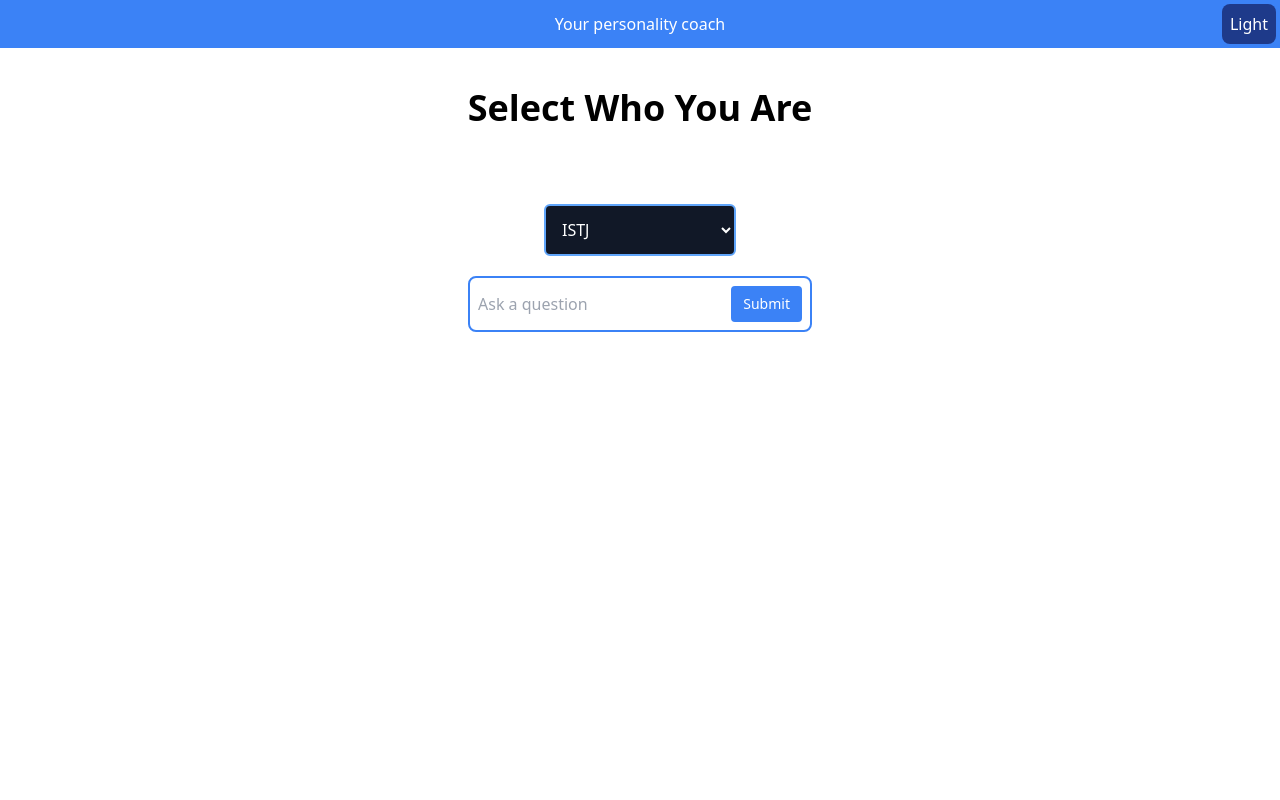
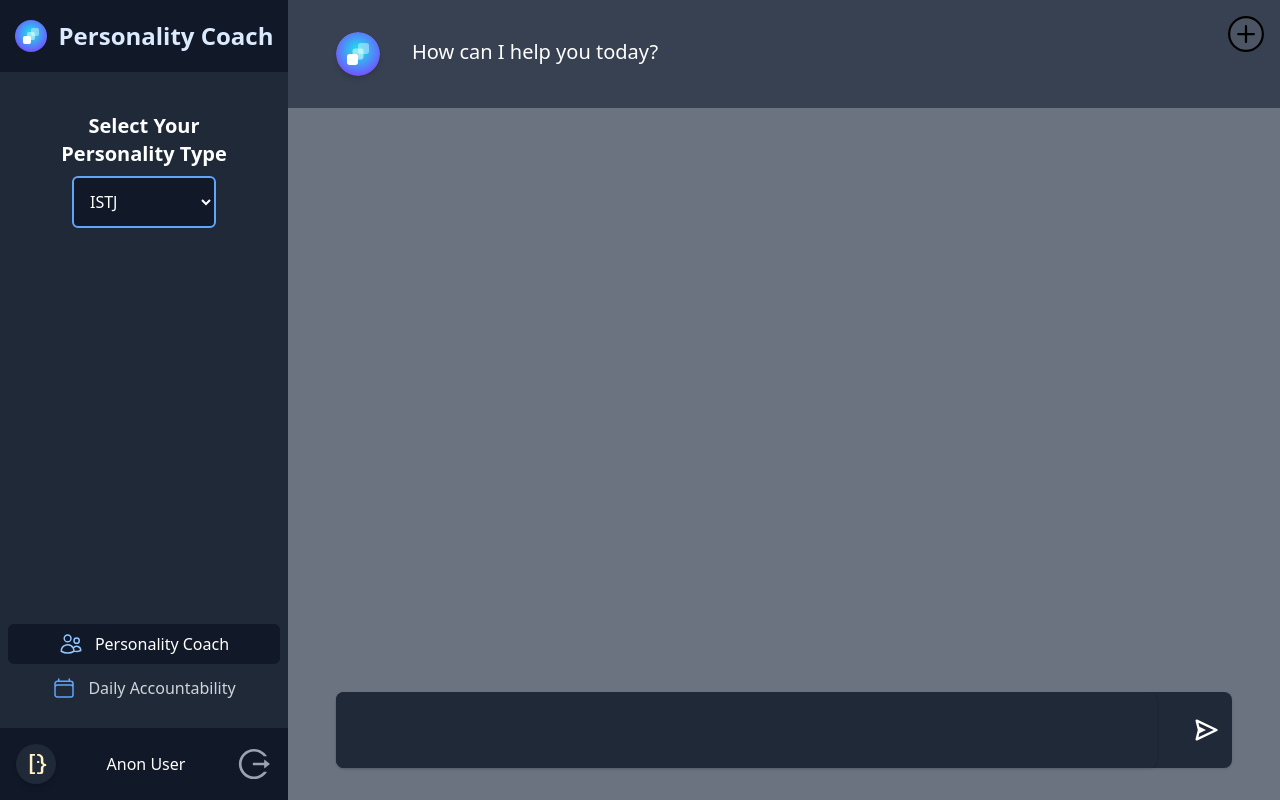
Before and after one commit to derickdecesare/personality_helper, a Next.js app: page / in a window 1280 px wide. Built offline with nearby package versions, Linux system fonts and the light colour scheme.

Commit message:
much progress

```diff
--- a/components/SideBar.js
+++ b/components/SideBar.js
@@ -14,6 +14,7 @@ import {
   UsersIcon,
   XMarkIcon,
 } from "@heroicons/react/24/outline";
+import { SiSuperuser } from "react-icons/si";
 
 function classNames(...classes) {
   return classes.filter(Boolean).join(" ");
@@ -30,7 +31,7 @@ const navigation = [
   },
 ];
 
-export default function SideBar() {
+export default function SideBar({ type, setType }) {
   return (
     <div className="hidden lg:fixed lg:inset-y-0 lg:flex lg:w-72 lg:flex-col">
       {/* Sidebar component, swap this element with another sidebar if you like */}
@@ -46,7 +47,7 @@ export default function SideBar() {
               Personality Coach
             </h2>
           </div>
-          <TypeSelect />
+          <TypeSelect type={type} setType={setType} />
         </div>
         <div className="flex flex-col">
           <nav className="mt-5 flex-1 mb-5 space-y-1 px-2">
@@ -79,17 +80,20 @@ export default function SideBar() {
             <a href="#" className="group block w-full flex-shrink-0">
               <div className="flex justify-between items-center">
                 <div>
-                  <img
+                  <div className=" h-10 w-10 rounded-full shadow-md bg-gray-800 flex items-center justify-center">
+                    <SiSuperuser className="text-xl ml-1 text-amber-100" />
+                  </div>
+                  {/* <img
                     className=" inline-block h-11 w-11 rounded-full"
                     src="https://images.unsplash.com/photo-1472099645785-5658abf4ff4e?ixlib=rb-1.2.1&ixid=eyJhcHBfaWQiOjEyMDd9&auto=format&fit=facearea&facepad=2&w=256&h=256&q=80"
                     alt=""
-                  />
+                  /> */}
                 </div>
                 <div className="ml-3">
-                  <p className="text-md font-medium text-white">Tom Cook</p>
-                  <p className="text-xs font-medium text-gray-300 group-hover:text-gray-200">
+                  <p className="text-md font-medium text-white">Anon User</p>
+                  {/* <p className="text-xs font-medium text-gray-300 group-hover:text-gray-200">
                     View profile
-                  </p>
+                  </p> */}
                 </div>
 
                 <div className="ml-3">
--- a/components/TypeSelect.js
+++ b/components/TypeSelect.js
@@ -1,33 +1,24 @@
 import React from "react";
 
-export default function TypeSelect({
-  type,
-  setType,
-  setChatHistory,
-  setMessage,
-  setResponse,
-}) {
+export default function TypeSelect({ type, setType }) {
   console.log(type);
 
   function setTypeRefresh(e) {
     setType(e.target.value);
-    setChatHistory("");
-    setMessage("");
-    setResponse("");
   }
 
   return (
     <div className=" flex flex-col items-center mt-10">
       <label
         htmlFor="site"
-        className="block text-xl text-center text-white font-bold px-10"
+        className="block text-xl text-center text-white font-bold px-10 pointer-events-none "
       >
         Select Your Personality Type
       </label>
       <select
         id="site"
         name="site"
-        className=" block w-1/2 rounded-md border border-2 border-blue-400 mt-2 py-3 pl-3 pr-10 text-white  text-base focus:border-blue-400 focus:ring-blue-300 bg-gray-900 sm:text-md"
+        className="block w-1/2 rounded-md outline-none border-2 border-blue-400  mt-2 py-3 pl-3 pr-10 text-white  text-base  bg-gray-900 sm:text-md"
         value={type}
         onChange={setTypeRefresh}
       >
--- /dev/null
+++ b/pages/api/personalitygpt.js
@@ -0,0 +1,29 @@
+import { Configuration, OpenAIApi } from "openai";
+import dotenv from "dotenv";
+
+export default async function handler(req, res) {
+  console.log("start chatgptclone.js");
+  // Set the API key and organization ID
+  const configuration = new Configuration({
+    apiKey: process.env.OPENAI_API_KEY,
+    organizationId: "org-tiZcdzmnqo3TLJCJdLEA4EL9",
+  });
+  const openai = new OpenAIApi(configuration);
+
+  const { message, type } = req.body;
+
+  const response = await openai.createCompletion({
+    model: "text-davinci-003",
+    prompt: `You are a helpful AI assistant named gpt that will act as a helpful and concerned partner to the user, so they can accomplish their goals and better understand their personality. They are a ${type}. Which is one of the 16 personality types from Myers Briggs. When they ask for advice, you can ask clarifying questions to better understand them and when you give answers ensure to frame it within the context of their personality. This is the conversation context:
+    ${message}
+    gtp:`,
+    max_tokens: 1500,
+    temperature: 0.5,
+    frequency_penalty: 0.5,
+  });
+
+  console.log("Usage:", response.data.usage);
+  res.json({
+    message: response.data.choices[0].text,
+  });
+}
--- /dev/null
+++ b/pages/friends.js
@@ -0,0 +1,165 @@
+import { useState, useEffect } from "react";
+import Head from "next/head";
+import { useTheme } from "next-themes";
+import { BiLoaderCircle } from "react-icons/bi";
+import TypeSelect from "../components/TypeSelect";
+
+function Chatbox() {
+  const [message, setMessage] = useState("");
+  const [response, setResponse] = useState("");
+  const [mounted, setMounted] = useState(false);
+  const [loading, setLoading] = useState(false);
+  const [error, setError] = useState(false);
+  const [chatHistory, setChatHistory] = useState("");
+  const [type, setType] = useState("Derick");
+  const { theme, setTheme } = useTheme();
+  let contextChat = "";
+
+  useEffect(() => setMounted(true), []);
+
+  //test
+  function handleSubmit(event) {
+    event.preventDefault();
+    console.log("submitting");
+    setLoading(true);
+    // Make a request to the server to get the response
+    // based on the message entered by the user
+    // if (sessionStorage.getItem('contextChat')) {
+    //  contextChat = sessionStorage.getItem('contextChat')
+    //  console.log(sessionStorage.getItem('contextChat'))
+    //  console.log(`contextchat: $contextChat`)
+    // }
+
+    fetch("/api/openai", {
+      method: "POST",
+      headers: { "Content-Type": "application/json" },
+      body: JSON.stringify({ message, chatHistory, type }),
+    })
+      .then((res) => res.json())
+      .then((data) => {
+        if (data.status == 200) {
+          setResponse(data.message);
+
+          // setContextChat(`You: ${message}` + `AI: ${data.message}`);
+          setLoading(false);
+          setChatHistory(
+            (prev) =>
+              prev + `  ${type}: ${message}` + "?" + ` You: ${data.message}`
+          );
+          // if (sessionStorage.getItem('contextChat')) {
+          // const storedString = sessionStorage.getItem('contextChat');
+          // const updatedString = storedString + `  Allen: ${message}`+"?" + ` You: ${data.message}`
+          // sessionStorage.setItem('contextChat', updatedString);
+          // } else {
+          //   sessionStorage.setItem('contextChat', ` Allen: ${message}`+"?" + `  You: ${data.message}`);
+          // }
+        } else {
+          setError(true);
+          setLoading(false);
+        }
+      });
+    setMessage("");
+  }
+
+  // console.log(sessionStorage.getItem('contextChat'))
+
+  if (!mounted) return null;
+  return (
+    <div>
+      <Head>
+        <title>AI Personality Coach</title>
+        <meta name="description" content="Generated by create next app" />
+        <link rel="icon" href="/favicon.ico" />
+        <link
+          rel="apple-touch-icon"
+          sizes="180x180"
+          href="/apple-touch-icon.png"
+        />
+        <link
+          rel="icon"
+          type="image/png"
+          sizes="32x32"
+          href="/favicon-32x32.png"
+        />
+        <link
+          rel="icon"
+          type="image/png"
+          sizes="16x16"
+          href="/favicon-16x16.png"
+        />
+        <link rel="manifest" href="/site.webmanifest" />
+        <meta name="msapplication-TileColor" content="#da532c" />
+        <meta name="theme-color" content="#ffffff"></meta>
+      </Head>
+      <div className="relative bg-blue-500 ">
+        <div className="mx-auto max-w-7xl py-3 px-3 sm:px-6 lg:px-8">
+          <div className=" sm:px-16 text-center">
+            <p className="font-medium text-white">
+              <span className=" inline ">Your personality coach</span>
+              <button
+                className="fixed top-1 right-1 px-2 py-2 bg-blue-900 dark:bg-blue-200 text-white dark:text-black rounded-lg"
+                onClick={() => setTheme(theme === "light" ? "dark" : "light")}
+              >
+                {theme === "light" ? "Dark" : "Light"}
+              </button>
+            </p>
+          </div>
+        </div>
+      </div>
+      <div className="flex justify-center">
+        <form className="w-full max-w-sm " onSubmit={handleSubmit}>
+          <h2 className="font-bold text-4xl text-center mt-10 mb-5 ">
+            Select Who You Are
+          </h2>
+          <TypeSelect
+            type={type}
+            setType={setType}
+            setChatHistory={setChatHistory}
+            setMessage={setMessage}
+            setResponse={setResponse}
+            className="text-2xl font-semibold text-gray-900 px-5"
+          />
+          <div className="flex items-center border border-2 rounded-lg m-5 border-blue-500 py-2">
+            <input
+              className="appearance-none bg-transparent border-none w-full dark:text-white text-gray-700 mr-3 px-2 focus:outline-none"
+              type="text"
+              placeholder="Ask a question"
+              aria-label="Prompt"
+              value={message}
+              onChange={(event) => setMessage(event.target.value)}
+            />
+            <button
+              className="flex-shrink-0 bg-blue-500 hover:bg-blue-700 border-blue-500 hover:border-blue-700 text-sm border-4 text-white py-1 px-2 mr-2 rounded"
+              type="submit"
+            >
+              Submit
+            </button>
+          </div>
+          {!loading ? (
+            <div className="px-5 py-3 mt-3 text-center text-gray-600 dark:text-white">
+              {error ? (
+                <p>
+                  You need to refresh the page, max context has been reached.
+                </p>
+              ) : (
+                <>
+                  {response && (
+                    <p>
+                      <b>AI:</b> {response}
+                    </p>
+                  )}
+                </>
+              )}
+            </div>
+          ) : (
+            <div className="px-5 py-3 mt-3 flex justify-center">
+              <BiLoaderCircle className="animate-spin-slow text-xl" />
+            </div>
+          )}
+        </form>
+      </div>
+    </div>
+  );
+}
+
+export default Chatbox;
--- a/pages/index.js
+++ b/pages/index.js
@@ -1,165 +1,153 @@
-import { useState, useEffect } from "react";
-import Head from "next/head";
-import { useTheme } from "next-themes";
-import { BiLoaderCircle } from "react-icons/bi";
+import { Fragment, useState, useRef, useEffect } from "react";
 import TypeSelect from "../components/TypeSelect";
+import { AiFillAccountBook } from "react-icons/ai";
+import { BiSend, BiRightArrow } from "react-icons/bi";
+import { BsPlusCircle, BsArrowRightShort } from "react-icons/bs";
+import { GiChargedArrow } from "react-icons/gi";
+import { SiSuperuser } from "react-icons/si";
 
-function Chatbox() {
-  const [message, setMessage] = useState("");
-  const [response, setResponse] = useState("");
-  const [mounted, setMounted] = useState(false);
-  const [loading, setLoading] = useState(false);
-  const [error, setError] = useState(false);
-  const [chatHistory, setChatHistory] = useState("");
-  const [type, setType] = useState("Derick");
-  const { theme, setTheme } = useTheme();
-  let contextChat = "";
+import SideBar from "../components/SideBar";
 
-  useEffect(() => setMounted(true), []);
+export default function Chat() {
+  const [input, setInput] = useState("");
+  const [type, setType] = useState("ISTJ");
+  const [thinking, setThinking] = useState(false);
+  const [chatLog, setChatLog] = useState([
+    {
+      user: "gpt",
+      message: "How can I help you today? ",
+    },
+  ]);
 
-  //test
-  function handleSubmit(event) {
-    event.preventDefault();
-    console.log("submitting");
-    setLoading(true);
-    // Make a request to the server to get the response
-    // based on the message entered by the user
-    // if (sessionStorage.getItem('contextChat')) {
-    //  contextChat = sessionStorage.getItem('contextChat')
-    //  console.log(sessionStorage.getItem('contextChat'))
-    //  console.log(`contextchat: $contextChat`)
-    // }
+  useEffect(() => {
+    console.log("type changed to", type);
+  }, [type]);
 
-    fetch("/api/openai", {
-      method: "POST",
-      headers: { "Content-Type": "application/json" },
-      body: JSON.stringify({ message, chatHistory, type }),
-    })
-      .then((res) => res.json())
-      .then((data) => {
-        if (data.status == 200) {
-          setResponse(data.message);
+  //scroll to bottom when new message is added
+  useEffect(() => {
+    dummy.current?.scrollIntoView({ behavior: "smooth" });
+  }, [chatLog]);
+  const dummy = useRef(null);
 
-          // setContextChat(`You: ${message}` + `AI: ${data.message}`);
-          setLoading(false);
-          setChatHistory(
-            (prev) =>
-              prev + `  ${type}: ${message}` + "?" + ` You: ${data.message}`
-          );
-          // if (sessionStorage.getItem('contextChat')) {
-          // const storedString = sessionStorage.getItem('contextChat');
-          // const updatedString = storedString + `  Allen: ${message}`+"?" + ` You: ${data.message}`
-          // sessionStorage.setItem('contextChat', updatedString);
-          // } else {
-          //   sessionStorage.setItem('contextChat', ` Allen: ${message}`+"?" + `  You: ${data.message}`);
-          // }
-        } else {
-          setError(true);
-          setLoading(false);
-        }
-      });
-    setMessage("");
+  // clear chats
+  function clearChat() {
+    setChatLog([]);
   }
 
-  // console.log(sessionStorage.getItem('contextChat'))
+  async function handleSubmit(event) {
+    event.preventDefault();
+    if (!input || thinking) {
+      return;
+    }
+    setThinking(true);
+    let chatLogNew = [];
+    if (chatLog.length === 0) {
+      chatLogNew = [{ user: "User", message: `${input}` }];
+    } else {
+      chatLogNew = [...chatLog, { user: "User", message: `${input}` }];
+    }
 
-  if (!mounted) return null;
+    setInput("");
+    setChatLog(chatLogNew);
+    console.log(chatLogNew, ": chatLogNew");
+    // fetch response to the api combining the chat log array of messages and sending it as a message to localhost:3080 as a post request
+    const messages = chatLogNew
+      .map((message) => `${message.user}: ${message.message}\n`)
+      .join("");
+
+    console.log("chatlog to send to api==>", messages);
+
+    const response = await fetch("/api/personalitygpt", {
+      method: "POST",
+      headers: {
+        "Content-Type": "application/json",
+      },
+      body: JSON.stringify({
+        message: messages,
+        type: type,
+      }),
+    });
+    const data = await response.json();
+    console.log(data.message);
+    setChatLog([...chatLogNew, { user: "gpt", message: `${data.message}` }]);
+    setThinking(false);
+  }
+
   return (
-    <div>
-      <Head>
-        <title>AI Personality Coach</title>
-        <meta name="description" content="Generated by create next app" />
-        <link rel="icon" href="/favicon.ico" />
-        <link
-          rel="apple-touch-icon"
-          sizes="180x180"
-          href="/apple-touch-icon.png"
-        />
-        <link
-          rel="icon"
-          type="image/png"
-          sizes="32x32"
-          href="/favicon-32x32.png"
-        />
-        <link
-          rel="icon"
-          type="image/png"
-          sizes="16x16"
-          href="/favicon-16x16.png"
-        />
-        <link rel="manifest" href="/site.webmanifest" />
-        <meta name="msapplication-TileColor" content="#da532c" />
-        <meta name="theme-color" content="#ffffff"></meta>
-      </Head>
-      <div className="relative bg-blue-500 ">
-        <div className="mx-auto max-w-7xl py-3 px-3 sm:px-6 lg:px-8">
-          <div className=" sm:px-16 text-center">
-            <p className="font-medium text-white">
-              <span className=" inline ">Your personality coach</span>
-              <button
-                className="fixed top-1 right-1 px-2 py-2 bg-blue-900 dark:bg-blue-200 text-white dark:text-black rounded-lg"
-                onClick={() => setTheme(theme === "light" ? "dark" : "light")}
-              >
-                {theme === "light" ? "Dark" : "Light"}
-              </button>
-            </p>
-          </div>
+    <div className="flex bg-gray-500 text-white absolute top-0 bottom-0 left-0 right-0">
+      <SideBar type={type} setType={setType} />
+      <div className="absolute top-0 right-0 m-4 text-4xl  bg-gray-600 rounded-full hover:bg-gray-900  cursor-pointer text-black">
+        <BsPlusCircle onClick={clearChat} />
+      </div>
+
+      <section className="flex-1 w-full overflow-y-auto lg:pl-64 bg-gray-500 pb-32">
+        <div className="text-left w-full">
+          {chatLog.map((message, index) => (
+            <ChatMessage message={message} key={index} dummy={dummy} />
+          ))}
         </div>
-      </div>
-      <div className="flex justify-center">
-        <form className="w-full max-w-sm " onSubmit={handleSubmit}>
-          <h2 className="font-bold text-4xl text-center mt-10 mb-5 ">
-            Select Who You Are
-          </h2>
-          <TypeSelect
-            type={type}
-            setType={setType}
-            setChatHistory={setChatHistory}
-            setMessage={setMessage}
-            setResponse={setResponse}
-            className="text-2xl font-semibold text-gray-900 px-5"
-          />
-          <div className="flex items-center border border-2 rounded-lg m-5 border-blue-500 py-2">
-            <input
-              className="appearance-none bg-transparent border-none w-full dark:text-white text-gray-700 mr-3 px-2 focus:outline-none"
-              type="text"
-              placeholder="Ask a question"
-              aria-label="Prompt"
-              value={message}
-              onChange={(event) => setMessage(event.target.value)}
-            />
-            <button
-              className="flex-shrink-0 bg-blue-500 hover:bg-blue-700 border-blue-500 hover:border-blue-700 text-sm border-4 text-white py-1 px-2 mr-2 rounded"
-              type="submit"
-            >
-              Submit
-            </button>
-          </div>
-          {!loading ? (
-            <div className="px-5 py-3 mt-3 text-center text-gray-600 dark:text-white">
-              {error ? (
-                <p>
-                  You need to refresh the page, max context has been reached.
-                </p>
-              ) : (
-                <>
-                  {response && (
-                    <p>
-                      <b>AI:</b> {response}
-                    </p>
-                  )}
-                </>
-              )}
+        <div ref={dummy}></div>
+        <div className=" fixed bottom-0 lg:left-72 left-0 right-0  py-2 px-12 ">
+          <form onSubmit={handleSubmit}>
+            <div className="relative bg-gray-800 rounded-lg mb-6 mt-12 shadow">
+              <input
+                className="bg-gray-800 w-11/12  border-none rounded-lg outline-none shadow p-6 text-white text-xl"
+                rows="1"
+                value={input}
+                onChange={(e) => setInput(e.target.value)}
+              ></input>
+              <div className="absolute top-0 right-0  h-full flex items-center p-2 text-4xl">
+                <BiSend
+                  className={`cursor-pointer p-1 hover:bg-gray-900 hover:rounded-md ${
+                    thinking &&
+                    "animate-spin-slow cursor-none hover:bg-gray-800 "
+                  }`}
+                  onClick={handleSubmit}
+                />
+              </div>
             </div>
-          ) : (
-            <div className="px-5 py-3 mt-3 flex justify-center">
-              <BiLoaderCircle className="animate-spin-slow text-xl" />
-            </div>
-          )}
-        </form>
-      </div>
+          </form>
+        </div>
+      </section>
     </div>
   );
 }
 
-export default Chatbox;
+const ChatMessage = ({ message, dummy }) => {
+  return (
+    <>
+      <div
+        className={`flex w-full mx-auto py-4 pl-8 pr-2 bg-gray-500 justify-center ${
+          message.user === "gpt" && "bg-gray-700"
+        }`}
+      >
+        <div className="flex w-full lg:px-12 py-4  pl-4 pr-12  gap-4 justify-between text-left items-start">
+          <div className="flex gap-8 items-start">
+            <div className={`rounded-full w-11 h-11 shrink-0 items-start`}>
+              {message.user === "gpt" ? (
+                <img
+                  className="inline-block h-11 w-11 rounded-full shadow-md"
+                  src="/personalitycoach.svg"
+                  alt="Your Company"
+                />
+              ) : (
+                <div className=" h-11 w-11 rounded-full shadow-md bg-gray-800 flex items-center justify-center">
+                  <SiSuperuser className="text-2xl text-amber-100 ml-1" />
+                </div>
+                // <img
+                //   className=" inline-block h-11 w-11 rounded-full object-cover shadow-md"
+                //   src="/ashly.png"
+                //   alt=""
+                // />
+              )}
+            </div>
+            <div className="text-xl text-left leading-loose">
+              {message.message}
+            </div>
+          </div>
+          {/* <AiFillAccountBook className="text-2xl shrink-0" /> */}
+        </div>
+      </div>
+    </>
+  );
+};
```
Also changed, not shown: styles/globals.css (line endings or trailing spaces).
